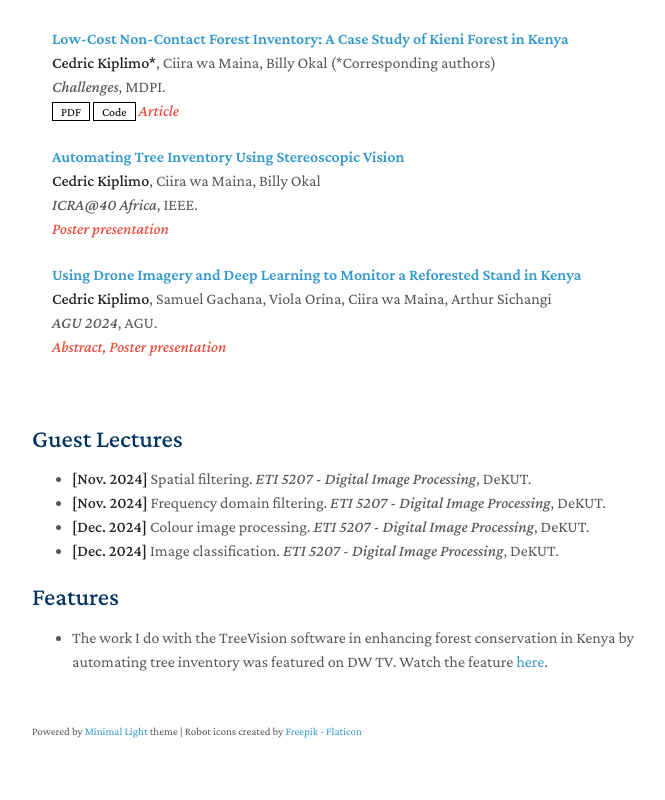
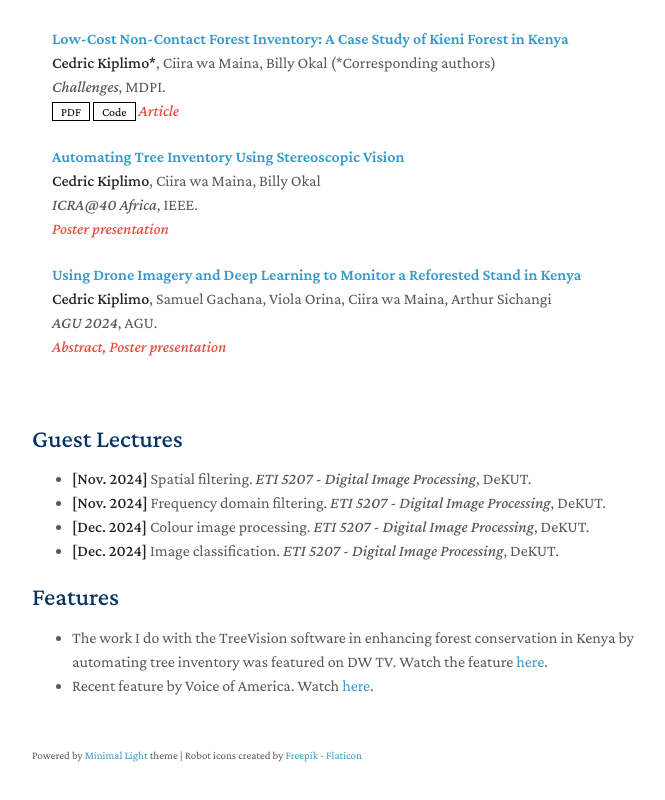
Before and after one commit to kiplimock/kiplimock.github.io, a plain HTML site: page index.html in a window 1280 px wide. Shown: the part 1240-2040 px from the top of the page, without its empty margins (438-1103 px from the left). Drawn offline with nearby package versions, Linux system fonts and the light colour scheme; some icons are missing.

Commit message:
april 2025 update

```diff
--- a/index.html
+++ b/index.html
@@ -231,6 +231,7 @@ In my free time, I enjoy learning in a more relaxed way, such as reading or watc
 <h2 id="news">Features</h2>
 <ul>
   <li>The work I do with the TreeVision software in enhancing forest conservation in Kenya by automating tree inventory was featured on DW TV. Watch the feature <a href="https://www.dw.com/en/artificial-intelligence-boosts-kenyas-forestry-conservation/video-69618432" target="_blank">here</a>.</li>
+  <li>Recent feature by Voice of America. Watch <a href="https://www.youtube.com/watch?feature=shared&v=nkJo52-70RU" target="_blank">here</a>.</li>
 </ul>
 
 
```
Also changed, not shown: 1 other file.
